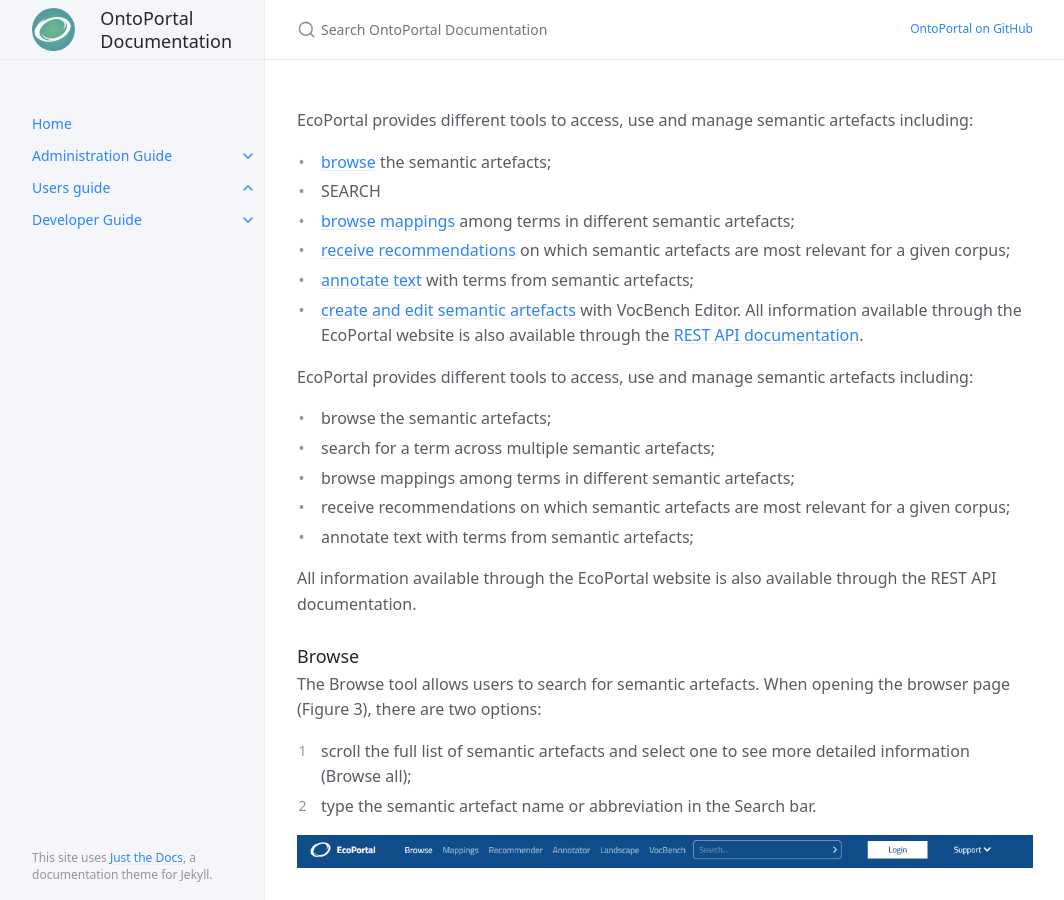
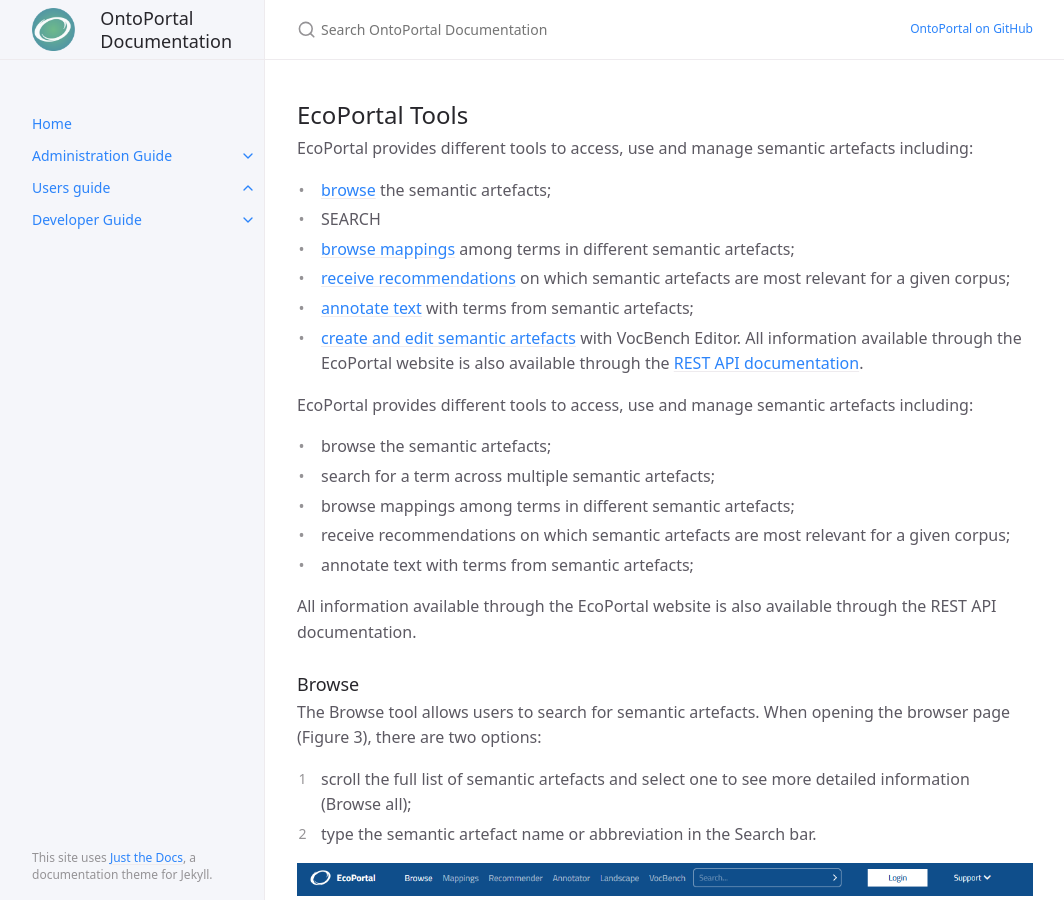
Before and after one commit to MajidFiaz/documentation, a Jekyll site: the page built from docs/users-guide-docs/documentation/ecoportal/platform_overview/tools.md, in a window 1280 px wide and 900 px high. Shown: the whole window, without its empty margins (107-1171 px from the left). Built offline with Jekyll 4.4.1, drawn with Linux system fonts in a browser that asks for light colours.

Commit message:
title issue fixed

```diff
--- a/docs/users-guide-docs/documentation/ecoportal/platform_overview/tools.md
+++ b/docs/users-guide-docs/documentation/ecoportal/platform_overview/tools.md
@@ -8,7 +8,7 @@ permalink: user_guide/platform_overview/tools/EcoPortal
 nav_order: 2
 ---
 
-
+## EcoPortal Tools
 EcoPortal provides different tools to access, use and manage semantic artefacts including:
 - [browse]() the semantic artefacts;
 - SEARCH
```
